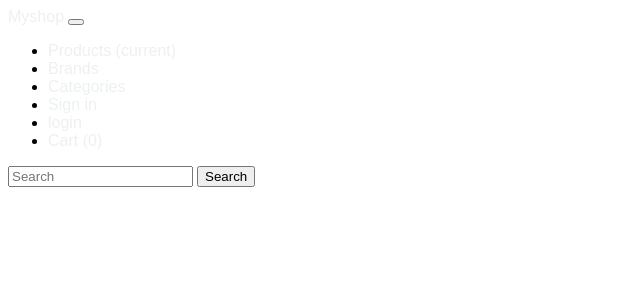
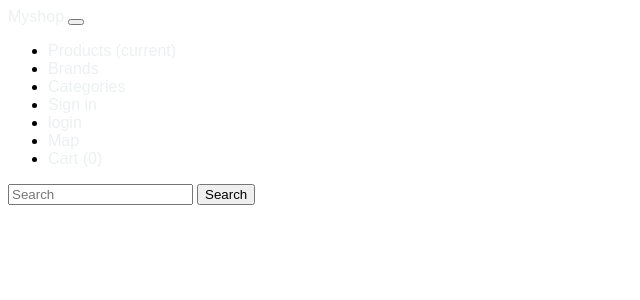
Before and after one commit to arturkultyshev/online-shop, a Flask app: template e_shop/templates/navbar.html in a window 1280 px wide. Shown: the top 300 px of the page, without its empty margins (0-640 px from the left). Run offline with Flask 2, Linux system fonts and the light colour scheme; the template is opened without the code that fills it, so the values that code supplies are empty; parts of the project's set-up code (start-up, migrations or seed data) failed here and were passed over.

Commit message:
добавил иконку карты в navbar

```diff
--- a/e_shop/templates/navbar.html
+++ b/e_shop/templates/navbar.html
@@ -55,6 +55,9 @@
              <li class="nav-item">
               <a href="{{url_for('customerLogin')}}" class="nav-link">login</a>
             </li>
+            <li class="nav-item">
+              <a href="{{url_for('map_function')}}" class="nav-link">Map</a>
+             </li>
             {% endif %}
               <li class="nav-item">
                 <a href="{{url_for('getCart')}}" class="nav-link"> Cart ({{ session['Shoppingcart']|length }}) </a>
```
